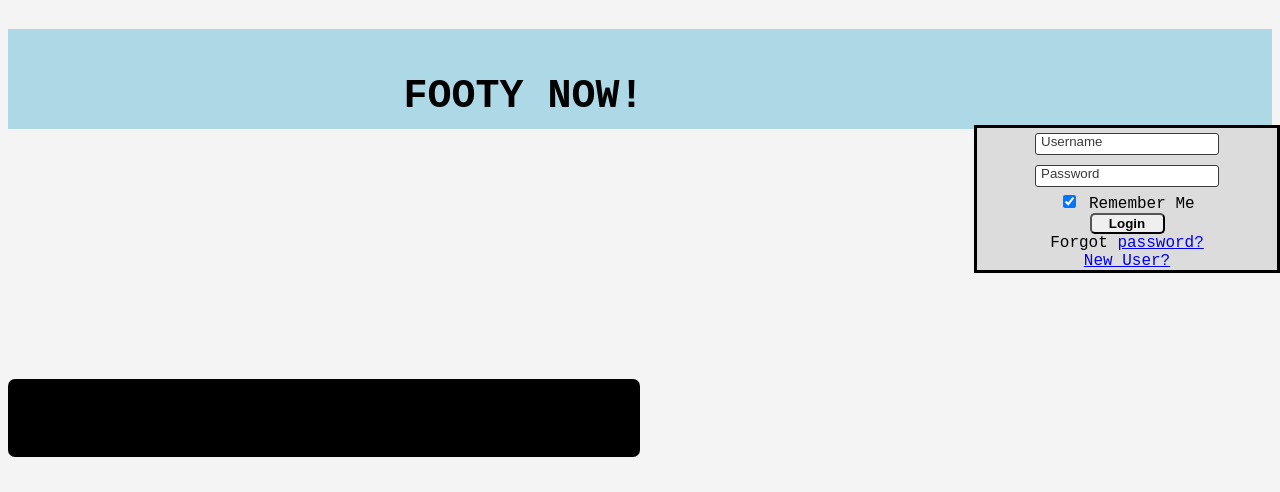
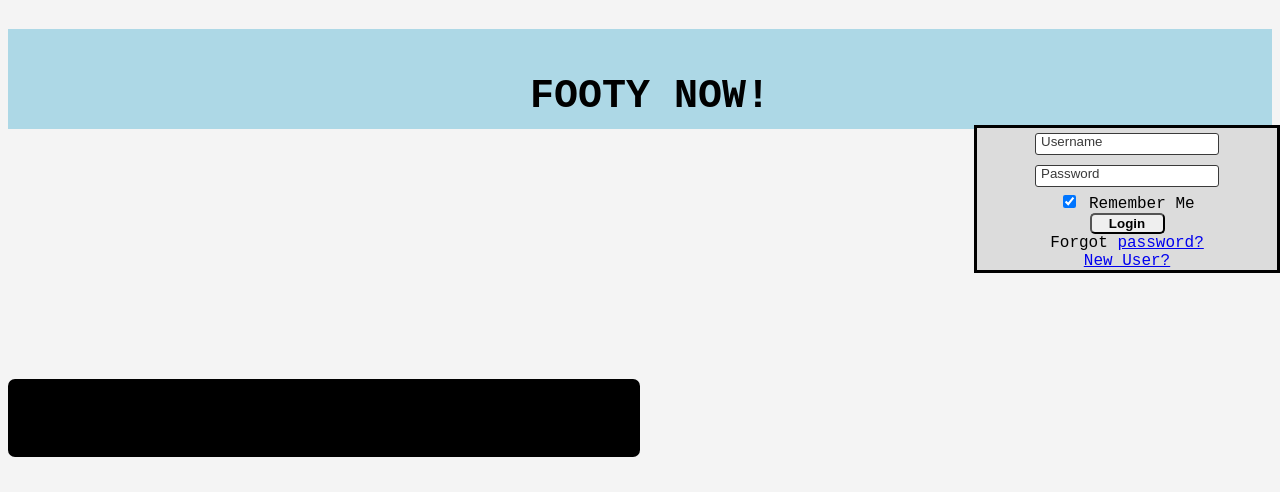
Before and after one commit to footynow/footynow.github.io, a plain HTML site: page index.html in a window 1280 px wide. Shown: the top 492 px of the page. Drawn offline with Linux system fonts and the light colour scheme.

Commit message:
center header

```diff
--- a/style.css
+++ b/style.css
@@ -122,10 +122,11 @@ span.psw {
 }
 
 .header-container{
-	width:80%;
+	width:100%;
 	margin:none;
 	height: 100px;
 	overflow:hidden;
+	text-align: center;
 
 }
 
```
